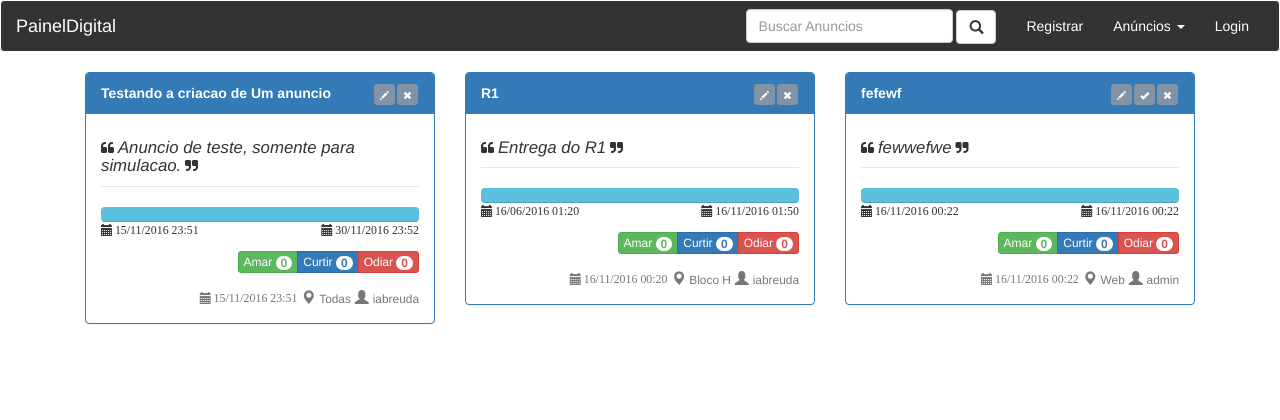
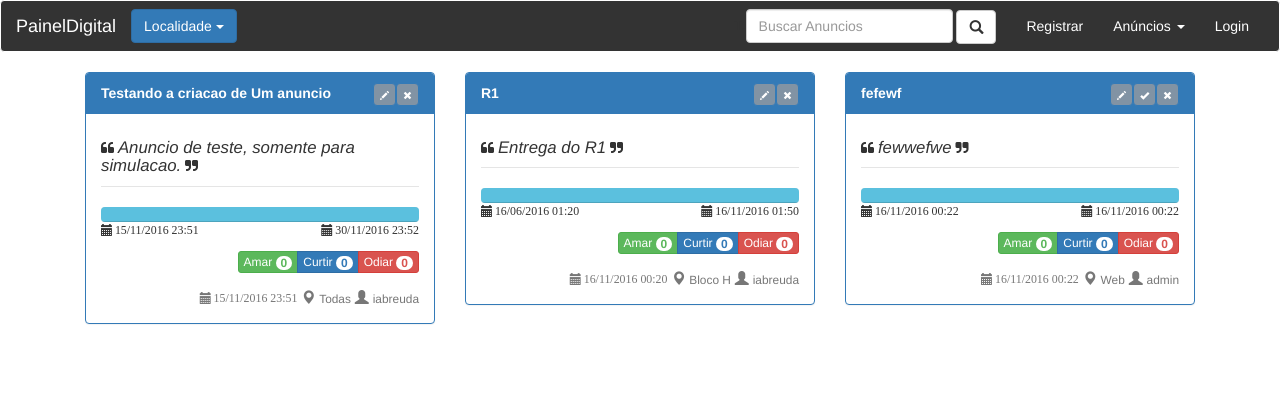
Before and after one commit to ESEGroup/Peru, a Django app: page / in a window 1280 px wide. Shown: the top 420 px of the page. Run offline with Django 3.2, Linux system fonts and the light colour scheme; data comes from the database, SQL or seed files in the repository; some libraries are stand-ins or nearby versions.

Commit message:
Adicionado view de meus anuncios e caixa de dropdown para escolha de localidade na navbar.
Modificações:
    filters.py - inclui modelo de user do django, novo método getAnunciosPorUsuario que retorna todos os anuncios criados pelo usuario fornecido
    urls.py - expressão regular de localidade alterada de "local=$" para "loc=$", expressão regular "/meus/" adicionada para filtrar anuncios do usuario atual
    views.py - método anuncioPorUsuario criado, produz view dos anuncios criados pelo usuario atual. Adiçao do parâmetro 'localidade' às instâncias do método render
    layout.html - adicionado menu dropdown e hiperlinks em diversos lugares

```diff
--- a/anuncio/filters.py
+++ b/anuncio/filters.py
@@ -1,5 +1,6 @@
 from .models import Anuncio
 from .models import Localidade
+from django.contrib.auth.models import User
 from .util import escapeString
 
 ###################################################################################################
@@ -15,6 +16,7 @@ from .util import escapeString
 #
 #Utilizacao:
 #   getTodosAnuncios()
+#
 ####################################################################################################
 def getTodosAnuncios():
     anuncios = Anuncio.objects.all()
@@ -37,9 +39,10 @@ def getTodosAnuncios():
 #Utilizacao:
 #   getAnunciosPorLocalidade(localidade)
 #       localidade e uma string correspondente ao nome_filtro de uma localidade no banco de dados
+#
 ####################################################################################################
 def getAnunciosPorLocalidade(localidade):
-    currParentId = Localidade.objects.get(nome_filtro=localidade)
+    currParentId = Localidade.objects.get(nome_filtro=localidade.lower())
     localidades = list()
     localidades.append(currParentId.id)
     while currParentId.parent != None:
@@ -68,9 +71,30 @@ def getAnunciosPorLocalidade(localidade):
 #Observacoes:
 #   No SQLite valores booleanos sao armazenados como 0 (False) e 1 (True), portanto estes sao os
 #   valores testados nas queries customizadas.
+#
 ####################################################################################################
 def getAnunciosPorSubstring(string):
     safeString = escapeString(string)
     queryString = 'SELECT * FROM anuncio_anuncio WHERE aprovado=1 AND(titulo LIKE \'%' + safeString + '%\' OR descricao LIKE \'%' + safeString + '%\')'
     anuncios = Anuncio.objects.raw(queryString)
     return anuncios
+
+
+###################################################################################################
+#Metodo que retorna anuncios do banco criados por um usuario especifico
+#
+#Nome: getAnunciosPorUsuario
+#Autor: Renan Basilio
+#Versao: 1.0
+#
+#Algoritmo:
+#   1. Recupera da tabela de anuncios todos os anuncios e filtra pelo id do usuario fornecido
+#
+#Utilizacao:
+#   getAnunciosPorUsuario(usuario)
+#       usuario e um objeto do tipo User do django
+#
+####################################################################################################
+def getAnunciosPorUsuario(usuario):
+    anuncios = Anuncio.objects.all().filter(anunciante=usuario.id)
+    return anuncios
--- a/anuncio/templates/anuncios/layout.html
+++ b/anuncio/templates/anuncios/layout.html
@@ -17,8 +17,19 @@
                 <span class="icon-bar"></span>
                 <span class="icon-bar"></span>
             </button>
-            <a class="navbar-brand" href="#">PainelDigital</a>
-        </div>
+            <a class="navbar-brand" href="..\">PainelDigital</a>
+		</div>
+		<div class="nav navbar-nav navbar-btn dropdown">
+			<button class="btn btn-primary dropdown-toggle" type="button" data-toggle="dropdown">{{ localidade }}<span class="caret"></span></button>
+			<ul class="dropdown-menu dropdown-menu-center">
+				<li><a href="..\loc=todas">Todas</a></li>
+				<li><a href="..\loc=web">  Web</a></li>
+				<li><a href="..\loc=casa">  Casa</a></li>
+				<li><a href="..\loc=fundao">  Fundão</a></li>
+				<li><a href="..\loc=ct">    Centro de Tecnologia</a></li>
+				<li><a href="..\loc=blocoh">      Bloco H</a></li>
+			</ul>
+		</div>
         <div class="collapse navbar-collapse" id="bs-example-navbar-collapse-1">
             <ul class="nav navbar-nav navbar-right">
                 <li><a href="#">Registrar</a></li>
@@ -27,14 +38,14 @@
                     <ul class="dropdown-menu">
                         <li><a href="#">Criar Anúncio</a></li>
                         <li role="separator" class="divider"></li>
-                        <li><a href="#">Meus Anúncios</a></li>
+                        <li><a href="..\meus">Meus Anúncios</a></li>
                         <li role="separator" class="divider"></li>
                         <li><a href="#">Aprovar Anúncios</a></li>
                     </ul>
                 </li>
                 <li><a href="admin">Login</a></li>
             </ul>
-            <form class="navbar-form navbar-right" action="/busca" method="get">
+            <form class="navbar-form navbar-right" action="busca" method="get">
 				<div class="form-group">
 					{{ formBusca }}
 				</div>
--- a/anuncio/urls.py
+++ b/anuncio/urls.py
@@ -3,9 +3,11 @@ from . import views
 
 urlpatterns = [
     url(r'^$', views.anuncio),
-    url(r'^local\=(?P<localidade>\w+)', views.anuncioPorLocal),
     url(r'^busca', views.anuncioPorBusca),
+    url(r'^loc=(?P<localidade>\w+)', views.anuncioPorLocal),
+    url(r'^loc=(?P<localidade>\w+)/busca', views.anuncioPorLocal),
     url(r'^reacao/$', views.reacao, name='reacao'),
     url(r'^delete/$', views.delete, name='delete'),
     url(r'^aprovar/$', views.aprovar, name='aprovar'),
+    url(r'^meus/$', views.anuncioPorUsuario),
 ]
--- a/anuncio/views.py
+++ b/anuncio/views.py
@@ -20,13 +20,13 @@ from .forms import formBusca
 #Algoritmo:
 #   1. Chama o metodo getTodosAnuncios do modulo filters e armazena o resultado em 'anuncios'
 #   2. Inicializa uma form de busca
-#   3. Chama o metodo render com a lista de anuncios gerada e a form como parametros
+#   3. Chama o metodo render
 #
 ####################################################################################################
 def anuncio(request):
     anuncios = getTodosAnuncios()
     form = formBusca()
-    return render(request, 'anuncios/anuncios.html', {'anuncios': anuncios, 'formBusca':form})
+    return render(request, 'anuncios/anuncios.html', {'anuncios': anuncios, 'formBusca':form, 'localidade':"Localidade "})
 
 
 ###################################################################################################
@@ -39,13 +39,14 @@ def anuncio(request):
 #Algoritmo:
 #   1. Chama o metodo getAnunciosPorLocalidade com o parametro localidade fornecido pela url
 #   2. Inicializa uma form de busca
-#   3. Chama o metodo render com a lista de anuncios gerada e a form como parametros
+#   3. Chama o metodo render
 #
 ####################################################################################################
 def anuncioPorLocal(request, localidade):
     anuncios = getAnunciosPorLocalidade(localidade)
+    nome_local = Localidade.objects.get(nome_filtro=localidade).nome + ' '
     form = formBusca()
-    return render(request, 'anuncios/anuncios.html', {'anuncios': anuncios, 'formBusca':form})
+    return render(request, 'anuncios/anuncios.html', {'anuncios': anuncios, 'formBusca':form, 'localidade':nome_local})
 
 
 ###################################################################################################
@@ -58,13 +59,37 @@ def anuncioPorLocal(request, localidade):
 #Algoritmo:
 #   1. Inicializa uma form de busca
 #   2. Chama o metodo getAnunciosPorSubstring com o parametro 't' fornecido pela url
-#   3. Chama o metodo render com a lista de anuncios gerada e a form como parametros
+#   3. Chama o metodo render
 #
 ####################################################################################################
 def anuncioPorBusca(request):
     form = formBusca(request.GET)
     anuncios = getAnunciosPorSubstring(request.GET.get('t'))
-    return render(request, 'anuncios/anuncios.html', {'anuncios': anuncios, 'formBusca':form})
+    return render(request, 'anuncios/anuncios.html', {'anuncios': anuncios, 'formBusca':form, 'localidade':"Localidade "})
+
+
+###################################################################################################
+#View que renderiza anuncios do banco de dados filtrados pelo usuario que os criou
+#
+#Nome: anuncioPorUsuario
+#Autor: Renan Basilio
+#Versao: 1.0
+#
+#Algoritmo:
+#   1. Verifica se o usuario esta autenticado
+#   2. Se nao passa o controle para a view geral
+#   3. Se sim, inicializa form de busca e constroi lista de anuncios a partir do metodo getAnunciosPorUsuario
+#   4. Chama o metodo render
+#
+####################################################################################################
+def anuncioPorUsuario(request):
+    if request.user.is_authenticated():
+        form = formBusca()
+        anuncios = getAnunciosPorUsuario(request.user)
+        return render(request, 'anuncios/anuncios.html', {'anuncios': anuncios, 'formBusca':form, 'localidade':"Localidade "})
+    else:
+        anuncio(request)
+
 
 def reacao(request):
     anuncioId = None
```
Also changed, not shown: 1 other file.
